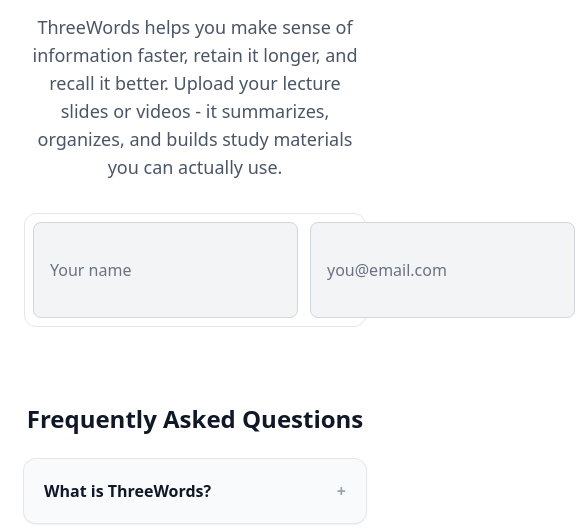
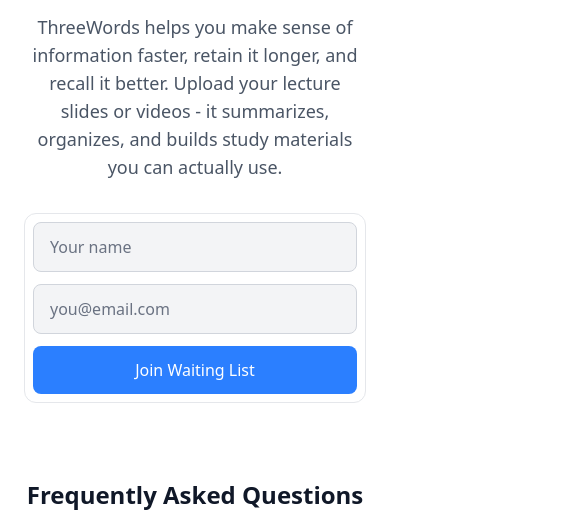
Before and after one commit to whphvroom/nextround-website, an Astro site: page / in a window 390 px wide. Shown: the part 301-833 px from the top of the page, 585 px wide, since content can reach past the window. Built offline with nearby package versions, Linux system fonts and the light colour scheme; Astro itself is replaced by a stand-in of ours.

Commit message:
fixed mobile look

```diff
--- a/src/pages/index.astro
+++ b/src/pages/index.astro
@@ -48,16 +48,33 @@
 
 
 
-<form id="early-access-form" class="mt-8 flex gap-3 rounded-xl border border-gray-200 p-2 bg-white">
-  <input name="name" type="text" placeholder="Your name"
-         class="flex-1 rounded-lg px-4 py-3 bg-gray-100 border border-gray-300 text-gray-800 placeholder-gray-500" required />
-  <input name="email" type="email" placeholder="you@email.com"
-         class="flex-1 rounded-lg px-4 py-3 bg-gray-100 border border-gray-300 text-gray-800 placeholder-gray-500" required />
-  <button type="submit"
-          class="rounded-lg px-6 py-3 text-white bg-blue-500 hover:bg-gradient-to-r hover:from-blue-500 hover:to-blue-400 transition-all duration-200">
+<form
+  id="early-access-form"
+  class="mt-8 rounded-xl border border-gray-200 p-2 bg-white
+         flex flex-col gap-3 sm:flex-row sm:items-center sm:gap-3"
+>
+  <input
+    name="name"
+    type="text"
+    placeholder="Your name"
+    class="w-full sm:flex-1 min-w-0 rounded-lg px-4 py-3 bg-gray-100 border border-gray-300 text-gray-800 placeholder-gray-500"
+    required
+  />
+  <input
+    name="email"
+    type="email"
+    placeholder="you@email.com"
+    class="w-full sm:flex-1 min-w-0 rounded-lg px-4 py-3 bg-gray-100 border border-gray-300 text-gray-800 placeholder-gray-500"
+    required
+  />
+  <button
+    type="submit"
+    class="w-full sm:w-auto rounded-lg px-6 py-3 text-white bg-blue-500 hover:bg-gradient-to-r hover:from-blue-500 hover:to-blue-400 transition-all duration-200"
+  >
     Join Waiting List
   </button>
 </form>
+
 
 <script>
   const form = document.getElementById('early-access-form');
```
